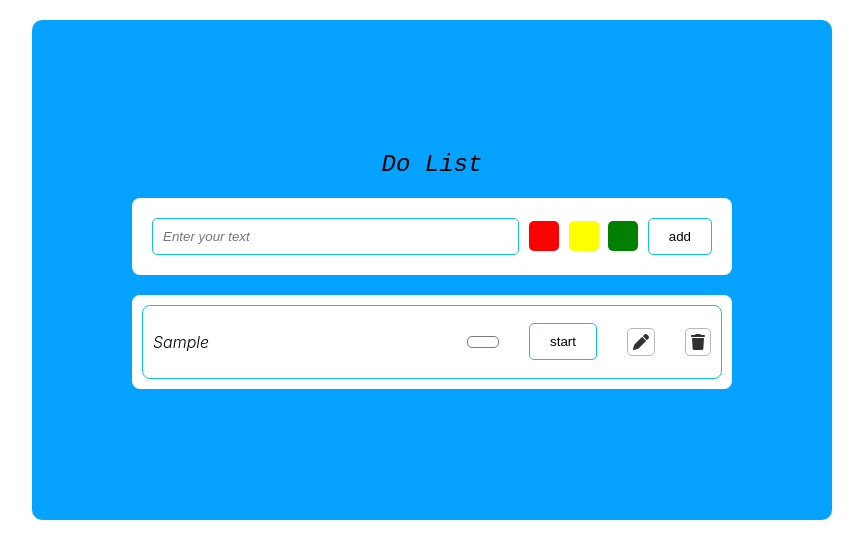
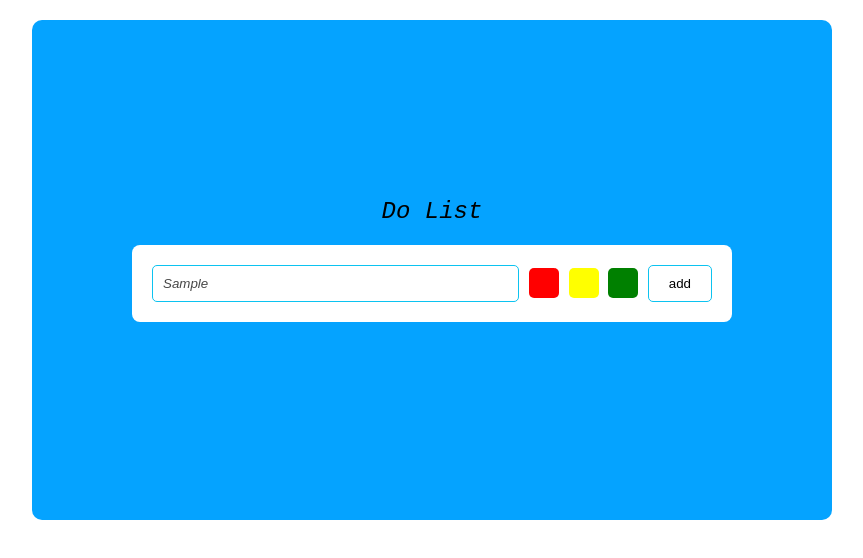
Before and after one commit to ElyorTuyliyev/to-do-list-react, a React (Create React App) app: page / in a window 1280 px wide. Both pictures are taken after typing "Sample" into the empty fields and a click on the button "add". Shown: the top 558 px of the page, without its empty margins (208-1071 px from the left). Built offline with nearby package versions, Linux system fonts and the light colour scheme.

Commit message:
add data

```diff
--- a/package.json
+++ b/package.json
@@ -7,6 +7,7 @@
     "@testing-library/react": "^13.4.0",
     "@testing-library/user-event": "^13.5.0",
     "react": "^18.3.1",
+    "react-datetime-picker": "^6.0.1",
     "react-dom": "^18.3.1",
     "react-scripts": "5.0.1",
     "web-vitals": "^2.1.4"
--- /dev/null
+++ b/src/components/List/index.jsx
@@ -0,0 +1,65 @@
+import { useEffect, useState } from "react";
+
+const List = ({
+  item,
+  getPriorityColor,
+  handleBtn,
+  handleDelete,
+  handleEdit,
+}) => {
+  const [time, setTime] = useState(0);
+
+  const [isTaskStarted, setIsTaskStarted] = useState(false);
+
+  useEffect(() => {
+    if (isTaskStarted === true) {
+      setInterval(() => {
+        setTime((prev) => prev + 1);
+      }, 1000);
+    }
+  }, []);
+
+  const handleStarted = () => {
+    setIsTaskStarted(!isTaskStarted);
+  };
+
+  return (
+    <li style={{ position: "relative" }} className="item">
+      <p className="item__text">{item.text}</p>
+      <div className="icon__wrapper">
+        <div
+          style={{
+            padding: "15px 15px",
+            borderRadius: 5,
+            backgroundColor: getPriorityColor(item.priority),
+          }}
+        ></div>
+
+        <p>{time}</p>
+
+        <button onClick={handleStarted} className="form__btn">
+          {isTaskStarted ? "complete" : "start"}
+        </button>
+
+        <i onClick={() => handleEdit(item.id)} className="fa-solid fa-pen"></i>
+        <i
+          onClick={() => handleDelete(item.id)}
+          className="fa-solid fa-trash"
+        ></i>
+        <p
+          style={{
+            position: "absolute",
+            right: 10,
+            top: 40,
+            fontSize: "14px",
+            fontWeight: 400,
+          }}
+        >
+          Created at: {item.time}
+        </p>
+      </div>
+    </li>
+  );
+};
+
+export default List;
--- a/src/components/index.jsx
+++ b/src/components/index.jsx
@@ -1,10 +1,11 @@
+import List from "./List";
 import "./style.css";
 import { useState } from "react";
 
 const colors = [
   {
     color: "red",
-    value: 3,
+    value: 1,
   },
   {
     color: "yellow",
@@ -12,27 +13,41 @@ const colors = [
   },
   {
     color: "green",
-    value: 1,
+    value: 3,
   },
 ];
 
 function TodoList() {
   const [toDo, setToDo] = useState([]);
-  const [time, setTime] = useState("start");
   const [selectedColor, setSelectedColor] = useState("");
 
   const handleSubmit = (e) => {
     e.preventDefault();
+
+    const newDate = new Date();
+    const year = newDate.getFullYear();
+    const day = newDate.getDate();
+    const month = newDate.getMonth();
+    const formattedMonth = month < 10 ? `0${month + 1}` : month + 1;
+    const hour = newDate.getHours();
+    const minutes = newDate.getMinutes();
+
     const { text } = e.target;
+
+    if (text.value && selectedColor) {
       setToDo([
         ...toDo,
         {
           id: Math.random().toString().slice(2),
           text: text.value,
           priority: selectedColor,
+          time: `${hour}:${minutes} , ${day}.${formattedMonth}.${year} `,
         },
       ]);
       e.target.reset();
+    } else {
+      alert("Please fill the fields first");
+    }
   };
 
   const handleDelete = (id) => {
@@ -48,11 +63,9 @@ function TodoList() {
     setSelectedColor(item.value);
   };
 
-  const handleBtn = () => {
-    setTime("stop");
+  const getPriorityColor = (priority) => {
+    return colors.filter((item) => item.value == priority)[0].color;
   };
-
-  console.log(toDo);
 
   return (
     <div className="wrapper">
@@ -80,36 +93,17 @@ function TodoList() {
         <button className="form__btn">add</button>
       </form>
       <ul className="list">
+        {console.log(toDo)}
         {toDo
-          .sort(({ priority: a }, { priority: b }) => b - a)
+          .sort(({ priority: a }, { priority: b }) => a - b)
           .map((item, index) => (
-            <li className="item" key={`item-${index}`}>
-              <p className="item__text">{item.text}</p>
-              <div className="icon__wrapper">
-                <p
-                  style={{
-                    border: "1px solid black",
-                    padding: "5px 15px",
-                    borderRadius: 5,
-                    borderColor: "#7c7c7c",
-                  }}
-                >
-                  {item.priority}
-                </p>
-                <button onClick={handleBtn} className="form__btn">
-                  {time}
-                </button>
-
-                <i
-                  onClick={() => handleEdit(item.id)}
-                  className="fa-solid fa-pen"
-                ></i>
-                <i
-                  onClick={() => handleDelete(item.id)}
-                  className="fa-solid fa-trash"
-                ></i>
-              </div>
-            </li>
+            <List
+              key={index}
+              item={item}
+              getPriorityColor={getPriorityColor}
+              handleDelete={handleDelete}
+              handleEdit={handleEdit}
+            />
           ))}
       </ul>
     </div>
```
Also changed, not shown: 2 other files (tests, documents, lock files or other folders). Lines whose indentation alone changed are shown as unchanged.
